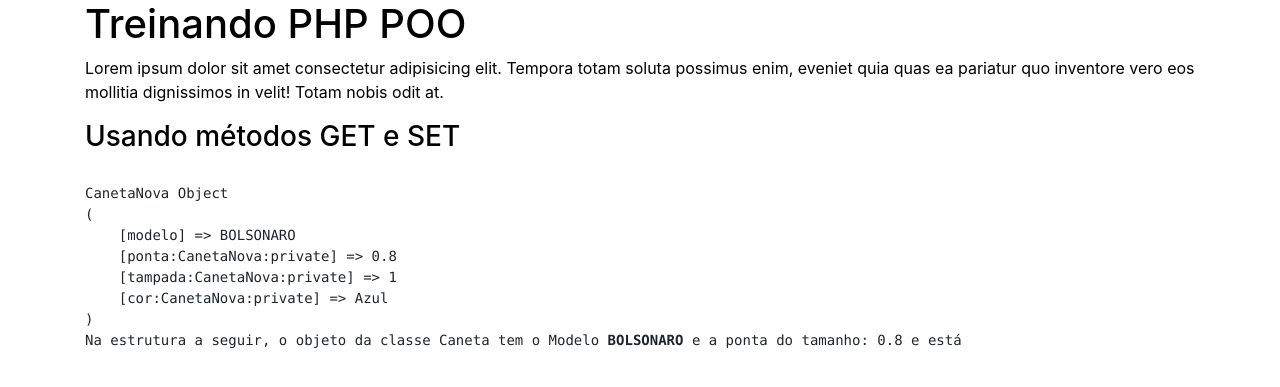
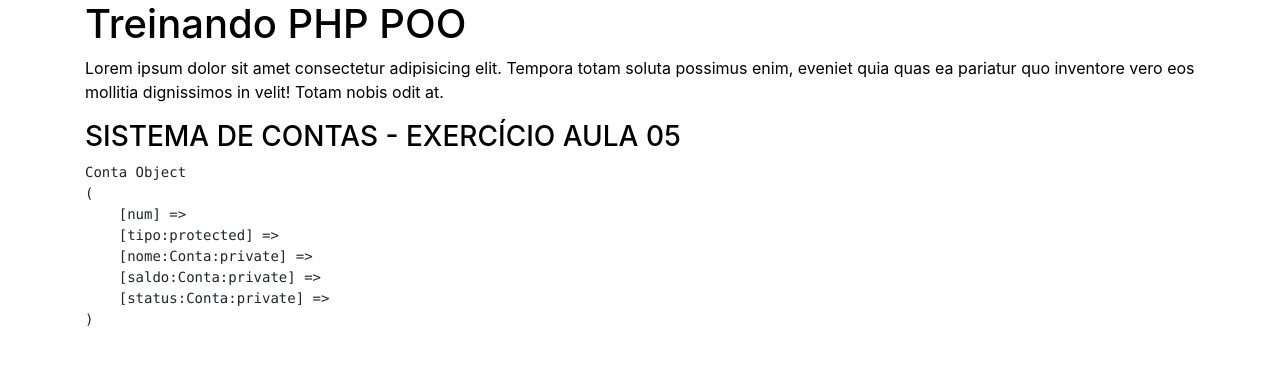
Before and after one commit to fergod14nova/PHP-POO, a PHP site: page / in a window 1280 px wide. Shown: the top 387 px of the page. Run offline with PHP 8.4, Linux system fonts and the light colour scheme.

Commit message:
atividade banco

```diff
--- /dev/null
+++ b/class/conta.php
@@ -0,0 +1,165 @@
+<?php
+/**
+ * INSTRUÇÕES PARA REALIZAR O EXERCÍCIO
+ * Os tipos de conta são: CC e CP
+ * CC começa com R$ 50,00 de saldo, e CP começa com R$ 150,00 de Saldo
+ * Mensalidades: CC = R$ 12,00 CP = R$ 20,00
+ * A conta NÃO pode ser fechada caso haja saldo, ou débito
+ * Não posso Sacar um valor se a conta estive fechada
+ * Também não posso sacar um valor mais alto do que o Saldo que está na conta
+ * Por padrão a conta começa FECHADA
+ *
+ */
+
+class Conta{
+  public $num;
+  protected $tipo;
+  private $nome;
+  private $saldo;
+  private $status;
+
+  public function __construct($num, $tipo, $nome, $saldo){
+
+    if($tipo == "CC" || $tipo == "CP"){
+      $mensalidade = 0;
+      switch($tipo == ""){
+        case "CC":
+          $mensalidade = 12;
+          break;
+          case "CP":
+            $mensalidade = 20;
+            break;
+          } return $mensalidade;
+
+          $this->tipo = $tipo;
+          if($saldo > 0){
+            $saldoAtual = $saldo - $mensalidade;
+            // $this->num = $num;
+            $this->num = setNum($num);
+            $this->nome = $nome;
+            $this->status = false;
+            $this->saldo = $saldoAtual;
+            abrirConta();
+
+            echo "<p>Parabéns Sr(a). ".getNome()." a sua conta foi aberta com sucesso! </br></p>";
+            echo "<p>O saldo da sua conta é: R$".getSaldo()." </p>";
+      }else{
+        echo "<p>SALDO INSUFICIENTE PARA ABRIR A CONTA.</p>";
+      }
+    } else{
+      echo "<p>Por favor, escolha entre os 2 tipos de contas existentes
+      <strong>CC</strong> ou <strong>CP</strong></p>";
+    }
+
+  }
+
+  // métodos
+  public function abrirConta(){
+    $this->status = true;
+  }
+  // fecharConta
+  // depositar
+  // sacar
+  // pagarMensalidade
+
+
+  /**
+   * Get the value of num
+   */
+  public function getNum()
+  {
+    return $this->num;
+  }
+
+  /**
+   * Set the value of num
+   *
+   * @return  self
+   */
+  public function setNum($num)
+  {
+    $this->num = $num;
+
+    return $this;
+  }
+
+  /**
+   * Get the value of tipo
+   */
+  public function getTipo()
+  {
+    return $this->tipo;
+  }
+
+  /**
+   * Set the value of tipo
+   *
+   * @return  self
+   */
+  public function setTipo($tipo)
+  {
+    $this->tipo = $tipo;
+
+    return $this;
+  }
+
+  /**
+   * Get the value of nome
+   */
+  public function getNome()
+  {
+    return $this->nome;
+  }
+
+  /**
+   * Set the value of nome
+   *
+   * @return  self
+   */
+  public function setNome($nome)
+  {
+    $this->nome = $nome;
+
+    return $this;
+  }
+
+  /**
+   * Get the value of saldo
+   */
+  public function getSaldo()
+  {
+    return $this->saldo;
+  }
+
+  /**
+   * Set the value of saldo
+   *
+   * @return  self
+   */
+  public function setSaldo($saldo)
+  {
+    $this->saldo = $saldo;
+
+    return $this;
+  }
+
+  /**
+   * Get the value of status
+   */
+  public function getStatus()
+  {
+    return $this->status;
+  }
+
+  /**
+   * Set the value of status
+   *
+   * @return  self
+   */
+  public function setStatus($status)
+  {
+    $this->status = $status;
+
+    return $this;
+  }
+}
--- a/index.php
+++ b/index.php
@@ -13,10 +13,7 @@
   <title>PHP POO</title>
 
   <style>
-    #ex1 {
-      display: none;
-    }
-    #ex2{
+    #ex1, #ex2, #ex3 {
       display: none;
     }
   </style>
@@ -85,6 +82,18 @@
         ?>
       </pre>
   </div>
+  <div>
+    <h3>SISTEMA DE CONTAS - EXERCÍCIO AULA 05</h3>
+    <?php require_once "class/conta.php";
+      $charles = new Conta("005", "CC", "Charles Augusto", 500);
+      echo "<pre>";
+      print_r($charles);
+      echo "</pre>";
+    ?>
+
+
+
+  </div>
   </div>
 </body>
 </html>
```
